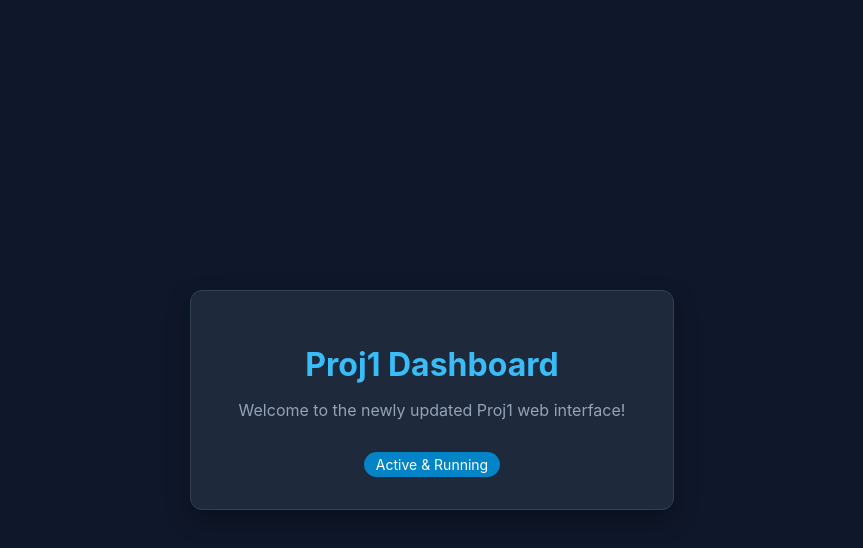
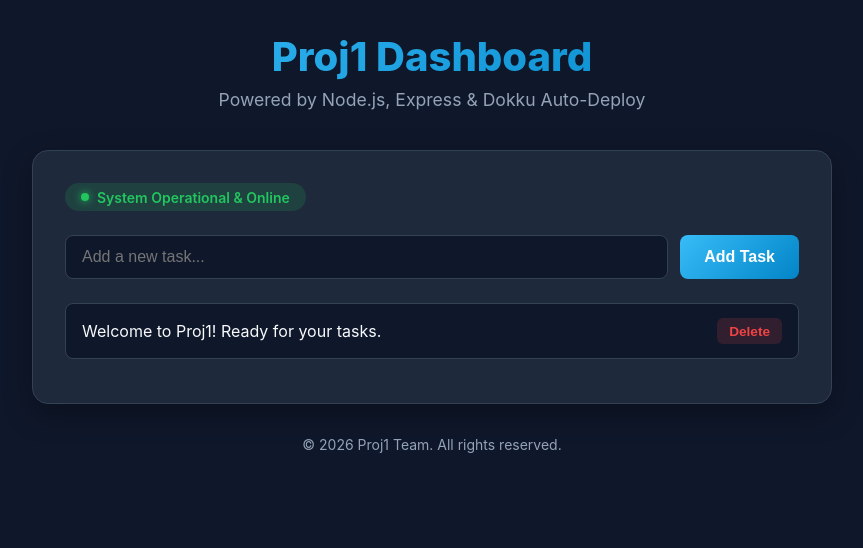
Before and after one commit to saidmuhammad1/proj1, a website: page index.html in a window 1280 px wide. Shown: the whole page, without its empty margins (208-1071 px from the left). Drawn offline with Linux system fonts and the light colour scheme.

Commit message:
feat: redesign index.html with a stunning dark-mode dashboard UI

```diff
--- a/index.html
+++ b/index.html
@@ -3,20 +3,200 @@
 <head>
     <meta charset="UTF-8">
     <meta name="viewport" content="width=device-width, initial-scale=1.0">
-    <title>Proj1 Dashboard</title>
+    <title>Proj1 Dashboard & Todo App</title>
     <style>
-        body { font-family: -apple-system, BlinkMacSystemFont, "Segoe UI", Roboto, sans-serif; background: #0f172a; color: #f8fafc; display: flex; justify-content: center; align-items: center; height: 100vh; margin: 0; }
-        .card { background: #1e293b; padding: 2rem 3rem; border-radius: 12px; box-shadow: 0 10px 25px rgba(0,0,0,0.3); text-align: center; border: 1px solid #334155; }
-        h1 { margin-bottom: 0.5rem; color: #38bdf8; }
-        p { color: #94a3b8; }
-        .badge { display: inline-block; background: #0284c7; color: white; padding: 0.25rem 0.75rem; border-radius: 9999px; font-size: 0.875rem; margin-top: 1rem; }
+        :root {
+            --bg-primary: #0f172a;
+            --bg-card: #1e293b;
+            --accent-color: #38bdf8;
+            --accent-gradient: linear-gradient(135deg, #38bdf8 0%, #0284c7 100%);
+            --text-main: #f8fafc;
+            --text-muted: #94a3b8;
+            --border-color: #334155;
+            --success: #22c55e;
+        }
+        * { box-sizing: border-box; margin: 0; padding: 0; }
+        body {
+            font-family: -apple-system, BlinkMacSystemFont, "Segoe UI", Roboto, Helvetica, Arial, sans-serif;
+            background-color: var(--bg-primary);
+            color: var(--text-main);
+            min-height: 100vh;
+            display: flex;
+            flex-direction: column;
+            align-items: center;
+            padding: 2rem 1rem;
+        }
+        .container {
+            width: 100%;
+            max-width: 800px;
+        }
+        header {
+            text-align: center;
+            margin-bottom: 2.5rem;
+        }
+        header h1 {
+            font-size: 2.5rem;
+            font-weight: 800;
+            background: var(--accent-gradient);
+            -webkit-background-clip: text;
+            -webkit-text-fill-color: transparent;
+            margin-bottom: 0.5rem;
+        }
+        header p {
+            color: var(--text-muted);
+            font-size: 1.1rem;
+        }
+        .card {
+            background-color: var(--bg-card);
+            border: 1px solid var(--border-color);
+            border-radius: 16px;
+            padding: 2rem;
+            box-shadow: 0 10px 30px rgba(0, 0, 0, 0.3);
+            margin-bottom: 2rem;
+        }
+        .status-badge {
+            display: inline-flex;
+            align-items: center;
+            gap: 0.5rem;
+            background: rgba(34, 197, 94, 0.15);
+            color: var(--success);
+            padding: 0.35rem 1rem;
+            border-radius: 9999px;
+            font-size: 0.875rem;
+            font-weight: 600;
+            margin-bottom: 1.5rem;
+        }
+        .status-dot {
+            width: 8px;
+            height: 8px;
+            background-color: var(--success);
+            border-radius: 50%;
+            box-shadow: 0 0 8px var(--success);
+        }
+        .todo-input-group {
+            display: flex;
+            gap: 0.75rem;
+            margin-bottom: 1.5rem;
+        }
+        input[type="text"] {
+            flex: 1;
+            background: #0f172a;
+            border: 1px solid var(--border-color);
+            border-radius: 8px;
+            padding: 0.75rem 1rem;
+            color: var(--text-main);
+            font-size: 1rem;
+            outline: none;
+            transition: border-color 0.2s;
+        }
+        input[type="text"]:focus {
+            border-color: var(--accent-color);
+        }
+        button {
+            background: var(--accent-gradient);
+            color: white;
+            border: none;
+            border-radius: 8px;
+            padding: 0.75rem 1.5rem;
+            font-size: 1rem;
+            font-weight: 600;
+            cursor: pointer;
+            transition: opacity 0.2s, transform 0.1s;
+        }
+        button:hover {
+            opacity: 0.9;
+        }
+        button:active {
+            transform: scale(0.98);
+        }
+        ul {
+            list-style: none;
+        }
+        li {
+            background: #0f172a;
+            border: 1px solid var(--border-color);
+            padding: 0.875rem 1rem;
+            border-radius: 8px;
+            display: flex;
+            justify-content: space-between;
+            align-items: center;
+            margin-bottom: 0.75rem;
+            animation: fadeIn 0.3s ease;
+        }
+        @keyframes fadeIn {
+            from { opacity: 0; transform: translateY(-5px); }
+            to { opacity: 1; transform: translateY(0); }
+        }
+        li span {
+            word-break: break-all;
+        }
+        .delete-btn {
+            background: rgba(239, 68, 68, 0.15);
+            color: #ef4444;
+            border: none;
+            padding: 0.35rem 0.75rem;
+            border-radius: 6px;
+            font-size: 0.85rem;
+            cursor: pointer;
+            transition: background 0.2s;
+        }
+        .delete-btn:hover {
+            background: rgba(239, 68, 68, 0.3);
+        }
+        footer {
+            text-align: center;
+            color: var(--text-muted);
+            font-size: 0.875rem;
+            margin-top: auto;
+        }
     </style>
 </head>
 <body>
-    <div class="card">
-        <h1>Proj1 Dashboard</h1>
-        <p>Welcome to the newly updated Proj1 web interface!</p>
-        <div class="badge">Active & Running</div>
+    <div class="container">
+        <header>
+            <h1>Proj1 Dashboard</h1>
+            <p>Powered by Node.js, Express & Dokku Auto-Deploy</p>
+        </header>
+
+        <div class="card">
+            <div class="status-badge">
+                <div class="status-dot"></div>
+                System Operational & Online
+            </div>
+
+            <div class="todo-input-group">
+                <input type="text" id="taskInput" placeholder="Add a new task...">
+                <button id="addBtn">Add Task</button>
+            </div>
+
+            <ul id="taskList">
+                <li><span>Welcome to Proj1! Ready for your tasks.</span> <button class="delete-btn" onclick="this.parentElement.remove()">Delete</button></li>
+            </ul>
+        </div>
+
+        <footer>
+            &copy; 2026 Proj1 Team. All rights reserved.
+        </footer>
     </div>
+
+    <script>
+        const input = document.getElementById('taskInput');
+        const btn = document.getElementById('addBtn');
+        const list = document.getElementById('taskList');
+
+        function addTask() {
+            const val = input.value.trim();
+            if(!val) return;
+            const li = document.createElement('li');
+            li.innerHTML = `<span>${val}</span> <button class="delete-btn" onclick="this.parentElement.remove()">Delete</button>`;
+            list.appendChild(li);
+            input.value = '';
+        }
+
+        btn.addEventListener('click', addTask);
+        input.addEventListener('keypress', (e) => {
+            if(e.key === 'Enter') addTask();
+        });
+    </script>
 </body>
 </html>
```
